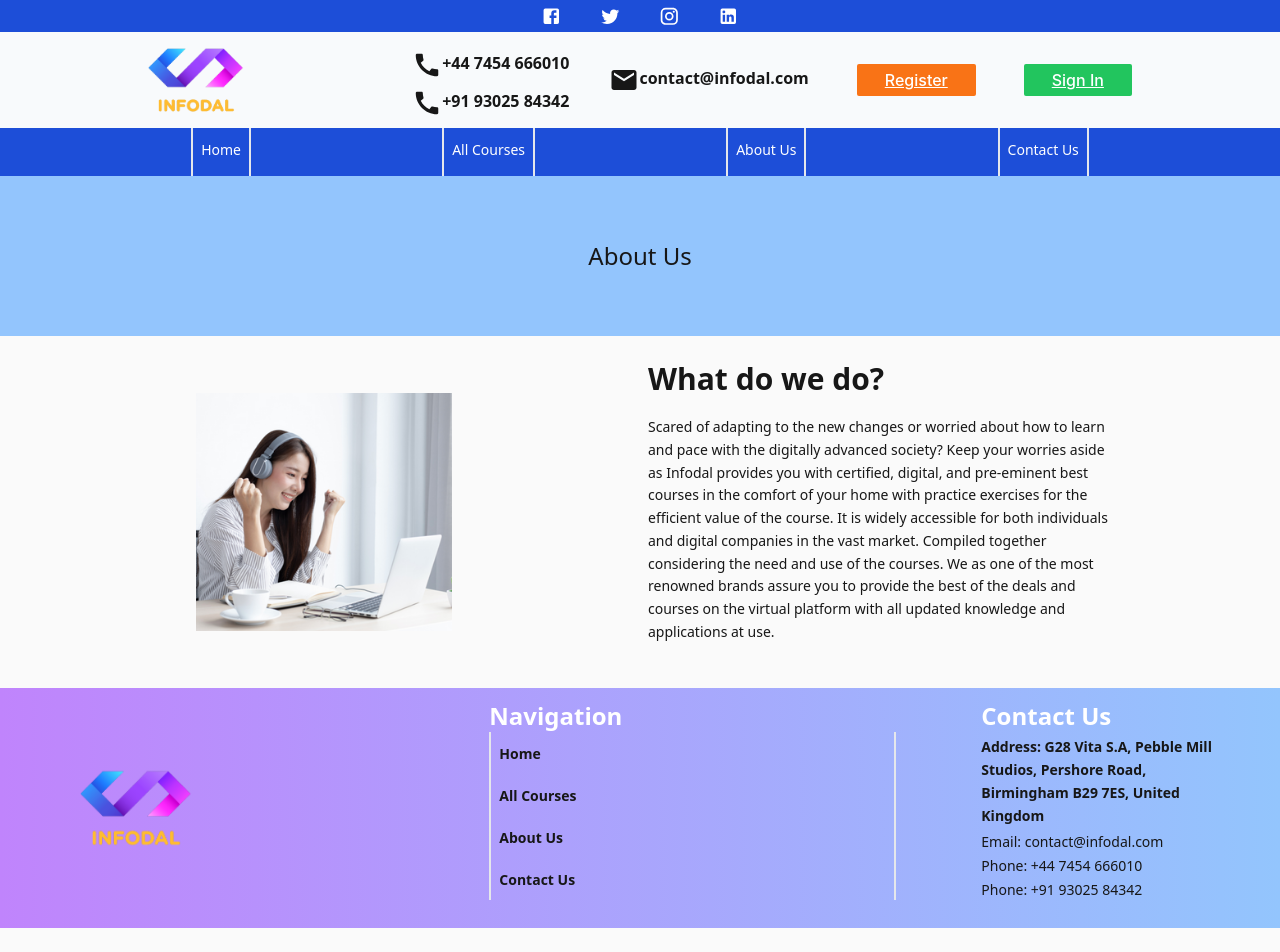
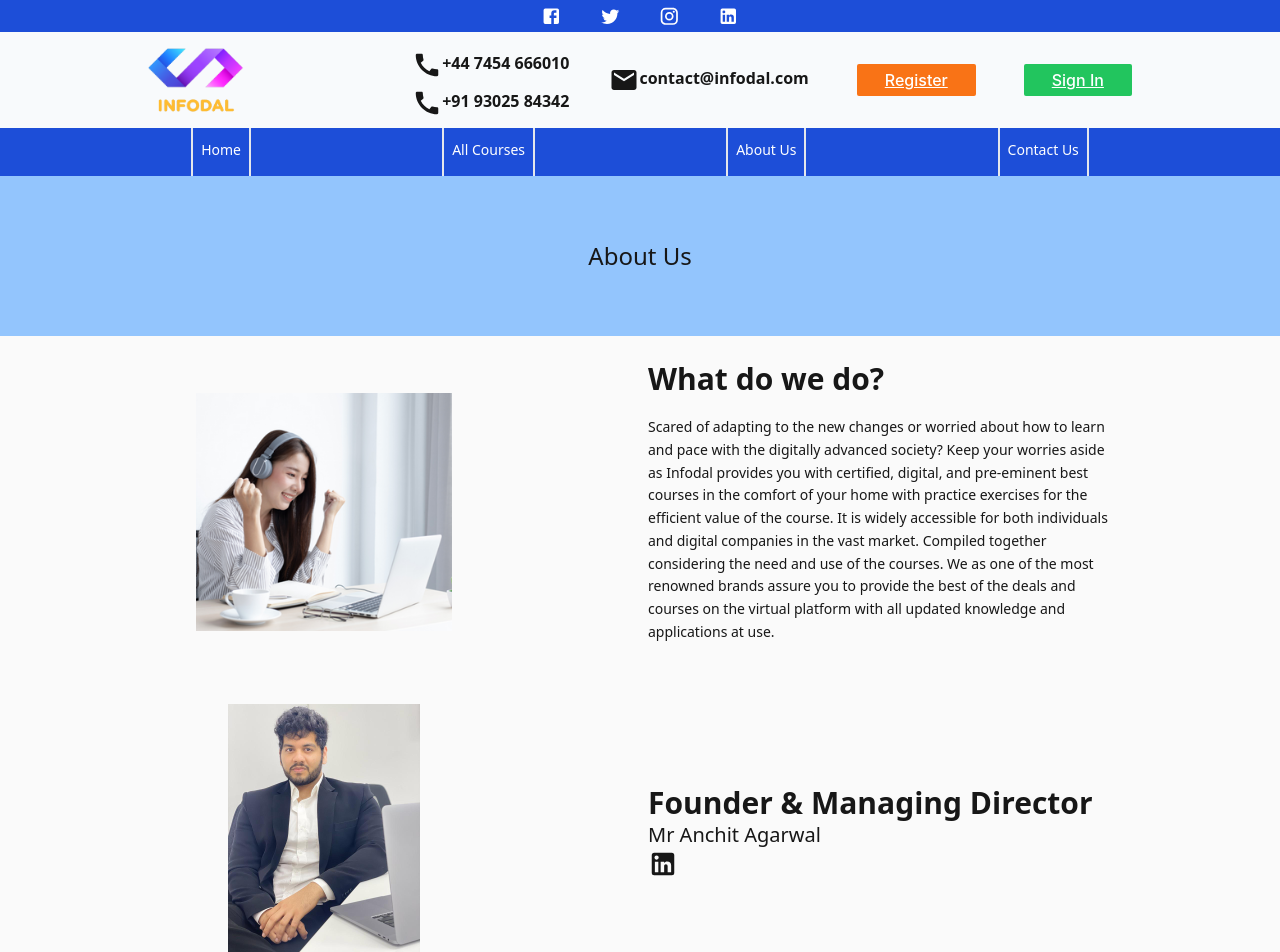
Before and after one commit to Gaurav-2k1/test, a Next.js app: page /about in a window 1280 px wide. Shown: the top 952 px of the page. Before the commit the page ends 928 px from the top, so only its background shows below. Built offline with nearby package versions, Linux system fonts and the light colour scheme.

Commit message:
Added Anchit

```diff
--- a/components/Header/Header.js
+++ b/components/Header/Header.js
@@ -111,7 +111,7 @@ export default function Header() {
           <div className="w-full self-center  text-white font-normal   flex flex-rows-4  lg:w-15  justify-evenly display:block m-auto text-sm ">
             {headerPaths.map((headerPath) => (
               <HeaderItem
-                key={headerPath.name}
+                key={headerPath.id}
                 name={headerPath.name}
                 route={headerPath.path}
               />
--- a/pages/about/index.js
+++ b/pages/about/index.js
@@ -1,3 +1,4 @@
+import { LinkedIn } from "@mui/icons-material";
 import Head from "next/head";
 import Image from "next/image";
 import React from "react";
@@ -50,6 +51,26 @@ export default function About() {
             <whatweOffer />
           </div>
         </div>
+        <div className="flex flex-col justify-evenly m-auto lg:grid lg:grid-cols-2 lg:gap-4 p-4">
+          <div className="relative w-[90vw] h-[90vw] lg:w-[20vw] lg:h-[20vw] m-auto">
+            <Image
+              src="/images/about/anchit.jpeg"
+              alt="about"
+              layout="fill"
+              objectFit="scale-down"
+            />
+          </div>
+          <div className="flex flex-col justify-center text-center lg:text-left">
+            <h1 className="text-3xl font-semibold my-5 lg:m-0">
+              Founder & Managing Director
+            </h1>
+            <p className="text-xl">Mr Anchit Agarwal</p>
+            <a href="https://www.linkedin.com/in/anchit-agarwal-18576b11a">
+              <LinkedIn fontSize="large" />
+            </a>
+            <whatweOffer />
+          </div>
+        </div>
       </div>
       <footer>
         <Footer />
```
Also changed, not shown: public/images/about/anchit.jpeg (added).
